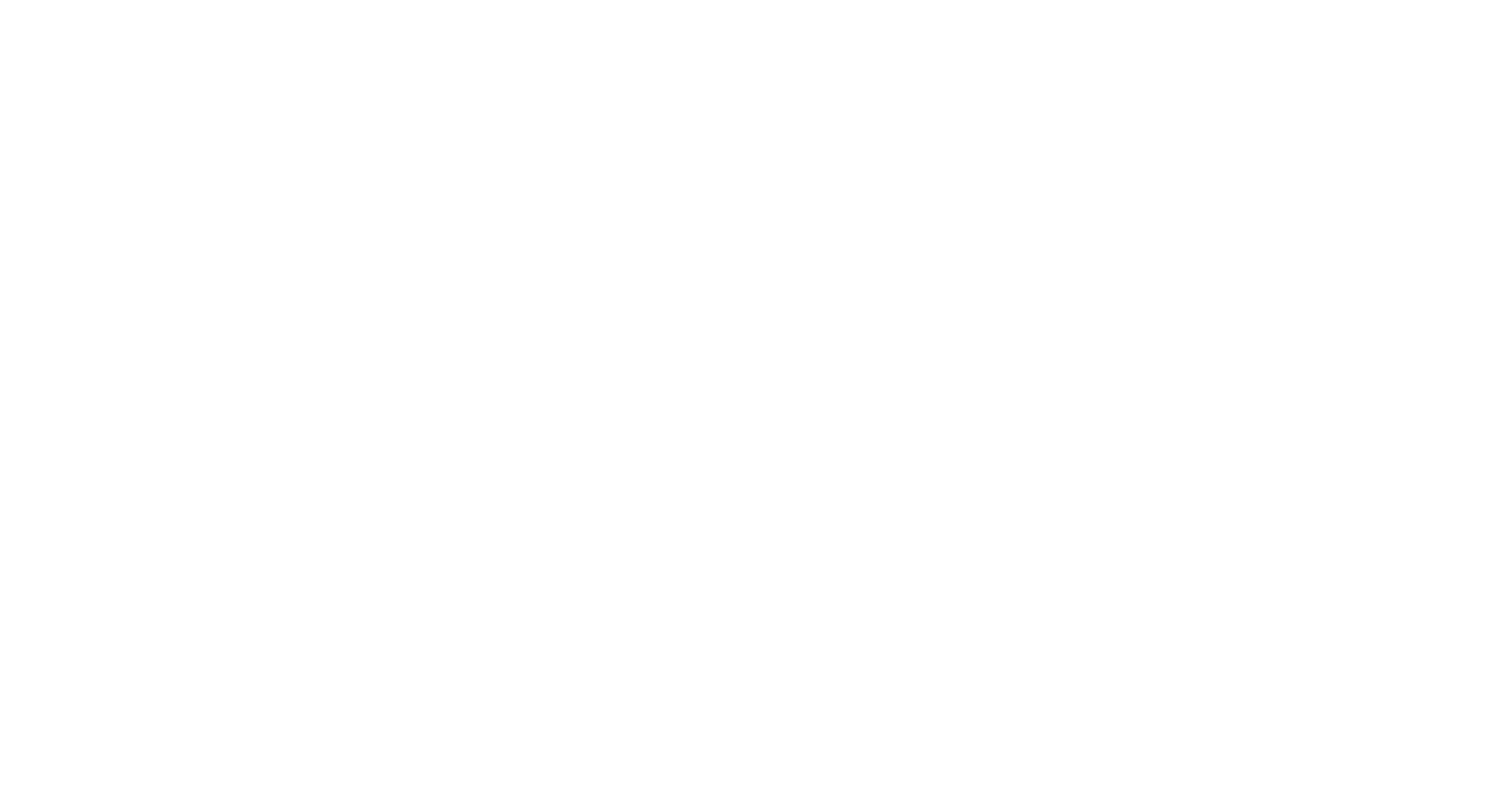
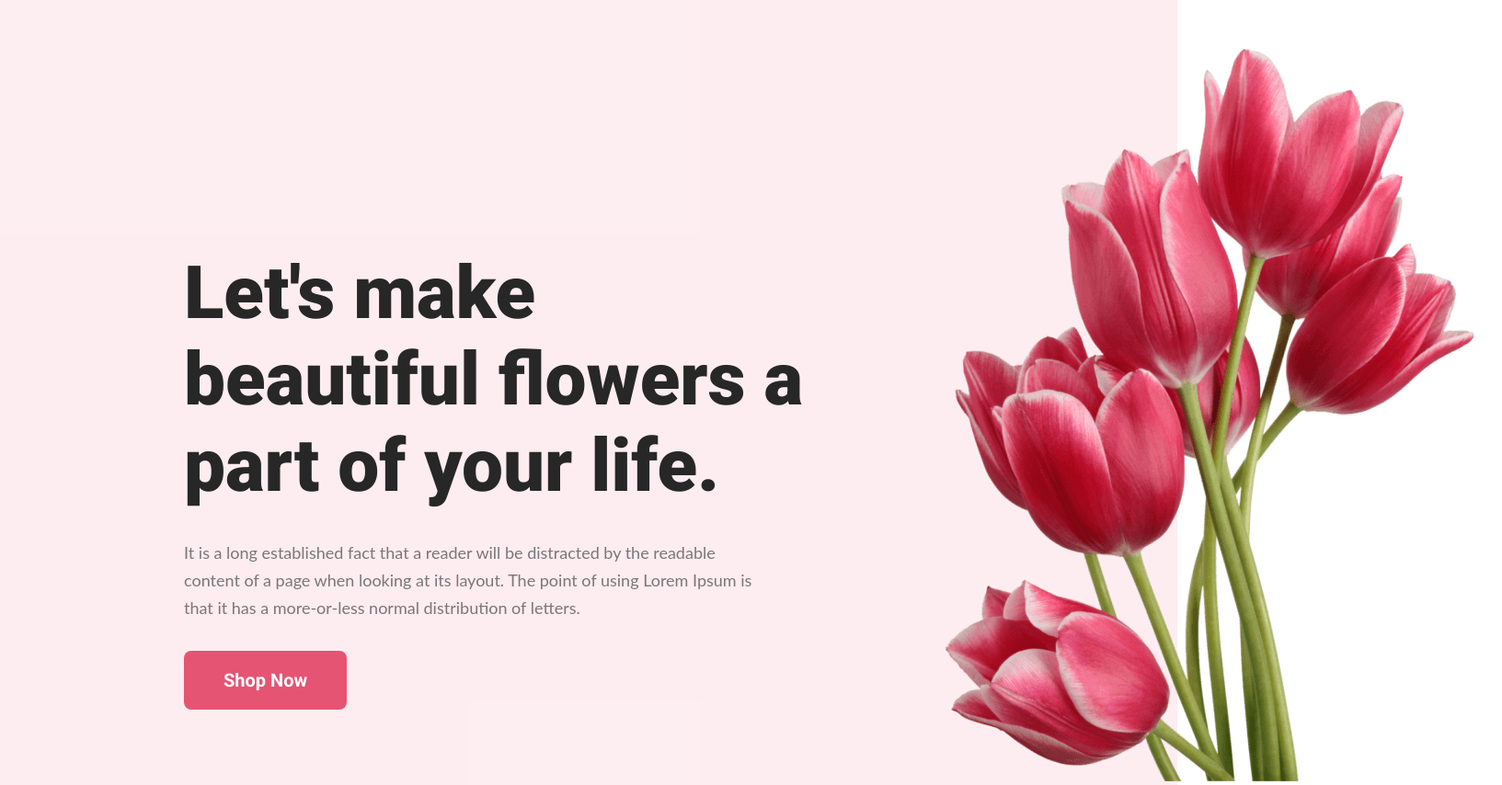
Before and after one commit to muhammad-shahin/unique-flower-shop, a plain HTML site: page index.html in a window 1280 px wide. Shown: the whole page at 92% size, 1633 px wide, since content can reach past the window. Before the commit the page ends 800 px from the top, so only its background shows below. Drawn offline with Linux system fonts and the light colour scheme.

Commit message:
banner section added

```diff
--- a/index.html
+++ b/index.html
@@ -3,9 +3,22 @@
 <head>
   <meta charset="UTF-8">
   <meta name="viewport" content="width=device-width, initial-scale=1.0">
-  <title>Document</title>
+  <title>Unique Flower Shop</title>
+  <link rel="stylesheet" href="style.css">
 </head>
 <body>
-
+  <!-- Header section start here -->
+  <header>
+    <div class="banner-container">
+      <div class="banner-left-content">
+        <h1 class="banner-title">Let's make beautiful flowers a part of your life.</h1>
+        <p class="banner-description">It is a long established fact that a reader will be distracted by the readable content of a page when looking at its layout. The point of using Lorem Ipsum is that it has a more-or-less normal distribution of letters.</p>
+        <button class="primary-btn" id="shop-now-btn">Shop Now</button>
+      </div>
+      <div class="banner-right-content">
+        <img class="banner-img" src="images/pngwing 10.png" alt="flower image">
+      </div>
+    </div>
+  </header>
 </body>
 </html>
--- /dev/null
+++ b/style.css
@@ -0,0 +1,53 @@
+@import url("https://fonts.googleapis.com/css2?family=Roboto:wght@300;400;500;700;900&display=swap");
+
+/* Shared Style */
+* {
+  font-family: "Roboto", sans-serif;
+  margin: 0;
+  padding: 0;
+}
+.primary-btn {
+  border-radius: 8px;
+  background: #e55473;
+  border: 0;
+  color: #fff;
+  font-size: 20px;
+  font-weight: 700;
+}
+
+/* Banner section style */
+.banner-container {
+  display: flex;
+  justify-content: space-between;
+  align-items: center;
+  background: rgba(229, 84, 115, 0.1);
+  padding: 0 200px;
+}
+.banner-title {
+  color: #272727;
+  font-size: 80px;
+  font-weight: 800;
+  display: flex;
+  width: 708px;
+  flex-direction: column;
+  margin-top: 190px;
+}
+.banner-description {
+  display: flex;
+  width: 634px;
+  flex-direction: column;
+  color: rgba(39, 39, 39, 0.6);
+  font-family: Lato;
+  font-size: 18px;
+  font-weight: 400;
+  line-height: 30px;
+  margin-top: 32px;
+}
+#shop-now-btn {
+  padding: 20px 43px;
+  margin-top: 32px;
+}
+.banner-img {
+  margin-top: 50px;
+  margin-left: 90px;
+}
```
